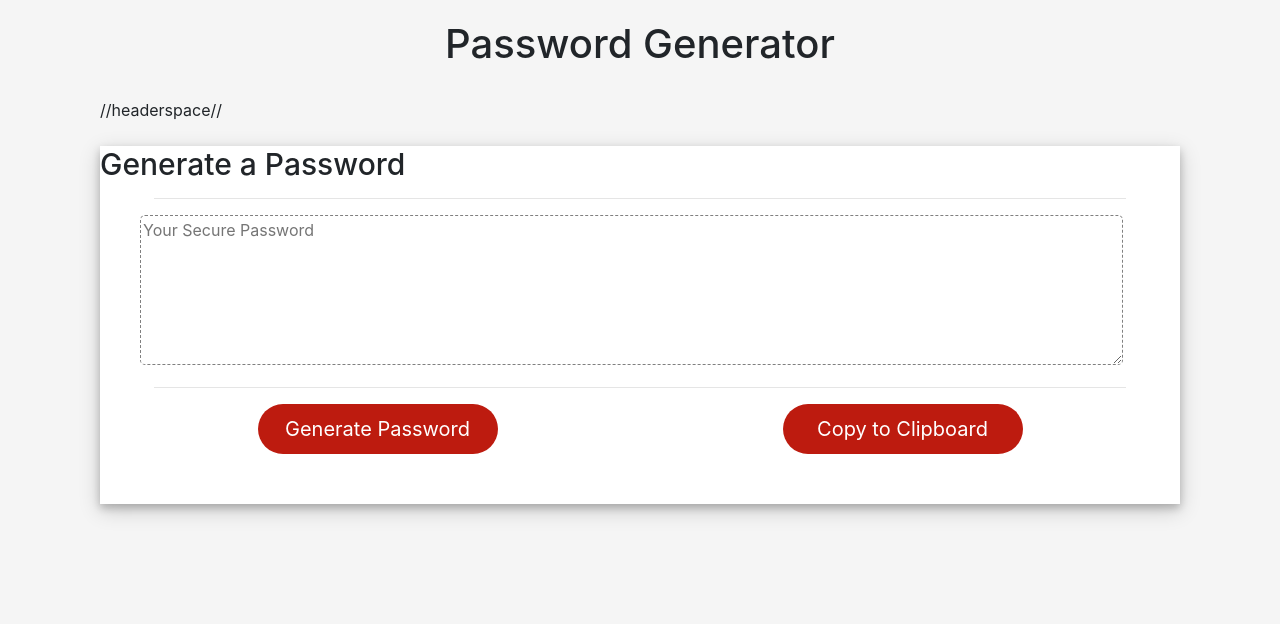
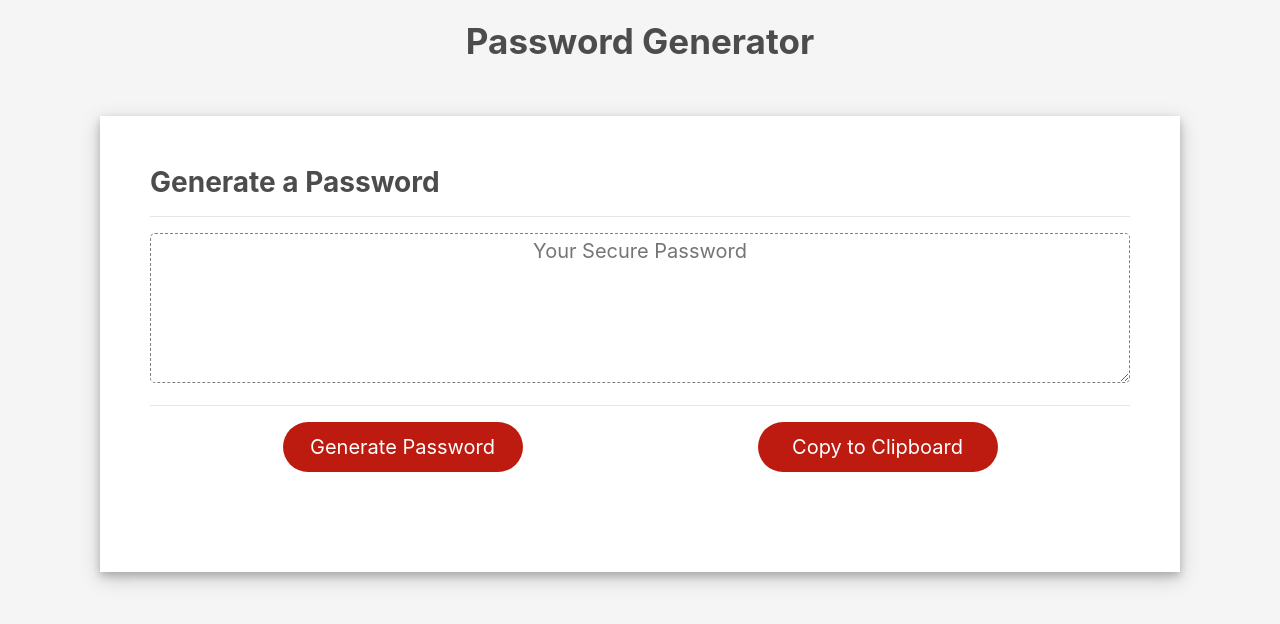
Before and after one commit to Jorgelopez5252/Homework-3, a plain HTML site: page password.html in a window 1280 px wide. Drawn offline with nearby package versions, Linux system fonts and the light colour scheme.

Commit message:
updated result box to show the text

```diff
--- a/password.html
+++ b/password.html
@@ -20,12 +20,12 @@
     <div class="container">
         <div class="col">
         <header>
-            <h1>Password Generator</h1>
+            <h1><strong>Password Generator</strong></h1>
         </header>
-        //headerspace//
+        <!-- //headerspace// -->
         <div><br></div>
         <div class="boxarea">
-            <h2>Generate a Password</h2>
+            <h2><strong>Generate a Password</strong></h2>
             <hr>
             <textarea readonly id="password" placeholder="Your Secure Password"
                 aria-label="Generated Password"></textarea>
--- a/style.css
+++ b/style.css
@@ -3,6 +3,8 @@
 .boxarea {
     box-shadow: 0 4px 8px 0 rgba(0, 0, 0, 0.2), 0 6px 20px 0 rgba(0, 0, 0, 0.19);
     background-color: white;
+    padding: 50px;
+
 }
 
 body {
@@ -11,33 +13,38 @@ body {
 
 #headerspace {
     background-color: blue;
-    height: 20px;
 }
 
 
 h1 {
+    font-size:35px;
     text-align: center;
     margin-top: 20px;
     margin-bottom: 30px;
+    color:rgb(77, 76, 76);
 }
 
 h2 {
-    font-size: 30px;
+    font-size: 28px;
+    color:rgb(77, 76, 76);
 }
 
 /* make sure you change the box width */
 
 hr {
-    width: 90%;
+    width: 100%;
 }
-
+/* fix result area */
 #password {
     height: 150px;
-    width: 91%;
-    margin-left: 40px;
+    width: 100%;
     border-style: dashed;
     border-color: grey;
     border-radius: 5px;
+}
+::placeholder{
+    text-align: center;
+    font-size: 20px;
 }
 
 #buttonlayout {
```
